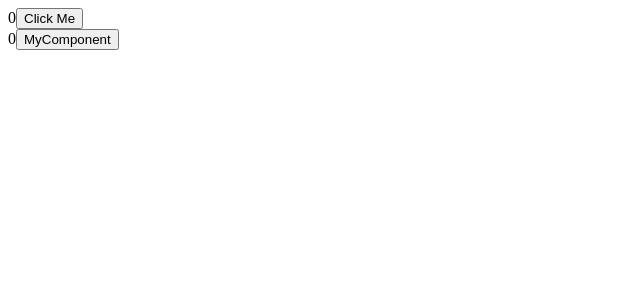
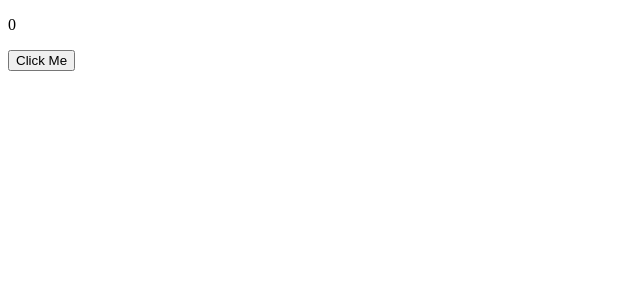
Before and after one commit to iampooran/reactpractice, a React (Create React App) app: page / in a window 1280 px wide. Shown: the top 300 px of the page, without its empty margins (0-640 px from the left). Built offline with nearby package versions, Linux system fonts and the light colour scheme.

Commit message:
useCallback Added

```diff
--- a/src/App.js
+++ b/src/App.js
@@ -1,20 +1,10 @@
-import { useState } from "react";
-import MyComponent from "./MyComponent";
-import Main from "./components/Memo/Main";
+import Main from "./components/ReactHooks/Main";
+
 
 function App() {
-  const [counter, setCounter] = useState(0);
-
-  const handleClick = () => {
-    setCounter(counter + 1);
-  };
-
   return (
     <>
-      {counter}
-      <button onClick={handleClick}>Click Me</button>
-      {/* <Main/> */}
-      <MyComponent />
+      <Main/>
     </>
   );
 }
--- a/src/MyComponent.js
+++ b/src/MyComponent.js
@@ -1,4 +1,3 @@
-import { logRoles } from "@testing-library/react";
 import React from "react";
 
 const MyComponent = React.memo(() => {
--- a/src/components/ReactHooks/Main.js
+++ b/src/components/ReactHooks/Main.js
@@ -1,22 +1,24 @@
 import React from "react";
-import UseContextExample from "./UseContextExample/UseContextExample";
-import UseEffectExample from "./UseEffectExample";
-import UseReducerExample from "./UseReducerExample";
-import UseRefExample from "./UseRefExample";
-import UseRefExample2 from "./UseRefExample2";
-import UseStateExample from "./UseStateExample";
-import UseMemoExample from "./UseMemoExample";
+// import UseContextExample from "./UseContextExample/UseContextExample";
+// import UseEffectExample from "./UseEffectExample";
+// import UseReducerExample from "./UseReducerExample";
+// import UseRefExample from "./UseRefExample";
+// import UseRefExample2 from "./UseRefExample2";
+// import UseStateExample from "./UseStateExample";
+// import UseMemoExample from "./UseMemoExample";
+import UseCallbackExample from "./UseCallbackExample";
 
 const Main = () => {
   return (
     <>
-      <UseContextExample />
+      {/* <UseContextExample />
       <UseEffectExample />
       <UseReducerExample />
       <UseRefExample />
       <UseRefExample2 />
       <UseStateExample />
-      <UseMemoExample />
+      <UseMemoExample /> */}
+      <UseCallbackExample/>
     </>
   );
 };
--- /dev/null
+++ b/src/components/ReactHooks/UseCallbackExample.js
@@ -0,0 +1,23 @@
+import React, { useCallback, useEffect, useState } from "react";
+
+const UseCallbackExample = () => {
+  const [counter, setCounter] = useState(0);
+
+  const myFunction = useCallback(()=>{
+    setCounter(counter+1)
+    console.log("I am clicked")
+  },[counter])
+
+  useEffect(()=>{
+    console.log("Use Effect")
+  },[myFunction])
+
+  return (
+    <div>
+      <p>{counter}</p>
+      <button onClick={myFunction}>Click Me</button>
+    </div>
+  );
+};
+
+export default UseCallbackExample;
--- a/src/components/Routing/Main.js
+++ b/src/components/Routing/Main.js
@@ -1,13 +1,15 @@
 import React from "react";
-import { BrowserRouter, Route, Routes } from "react-router-dom";
+import { BrowserRouter , Route, Routes } from "react-router-dom";
 import Home from "./Home";
 import Page1 from "./Page1";
 import Page2 from "./Page2";
 import Page3 from "./Page3";
+import Page4 from "./Page4";
 
 const Main = () => {
   return (
     <div>
+      <Page4/>
       <BrowserRouter>
         <Routes>
           <Route path="/" element={<Home />} />
@@ -16,7 +18,7 @@ const Main = () => {
           <Route path="/page3/:id" element={<Page3 />} />
         </Routes>
       </BrowserRouter>
-      {/* <Home/>
+      {/* <Home/>+
         <Page1/>
         <Page2/>
         <Page3/> */}
```
Also changed, not shown: src/components/Routing/Page4.js (added, +9 -0 lines).
